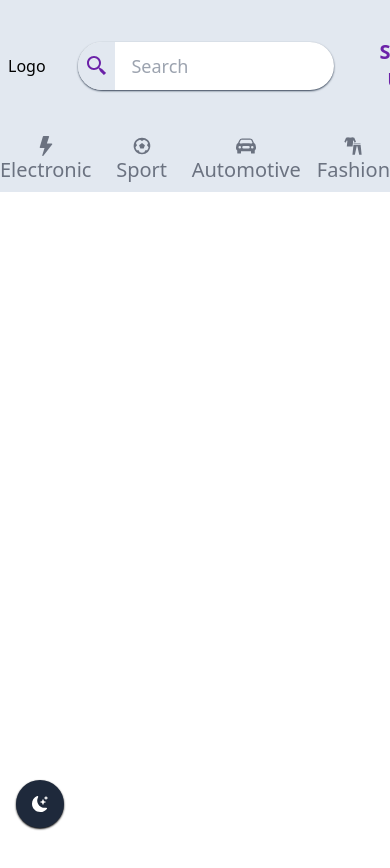
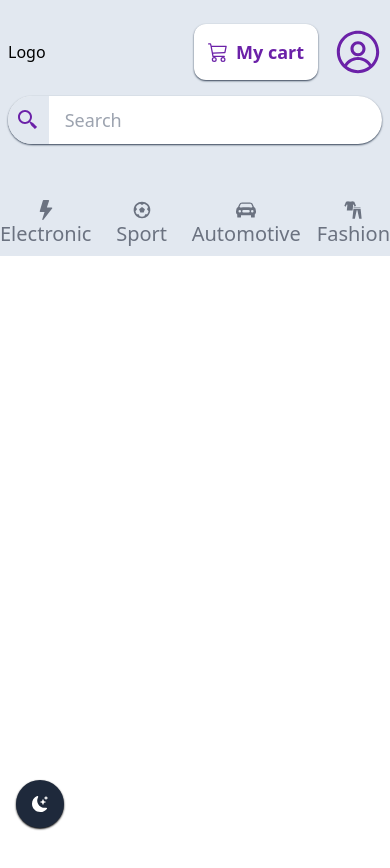
Before and after one commit to b4kii/sales-platform-front, a React (Vite) app: page / in a window 390 px wide. Shown: the top 868 px of the page. Built offline with nearby package versions, Linux system fonts and the light colour scheme.

Commit message:
add mobile version of navbar

```diff
--- a/src/components/Button.jsx
+++ b/src/components/Button.jsx
@@ -7,9 +7,10 @@ const Button = forwardRef(
       <button
         ref={ref}
         className={`
+        whitespace-nowrap
         rounded-xl
+        text-lg
         p-3.5
-        text-xl
         font-semibold
         ${
           secondary
--- a/src/components/Cart/CartButton.jsx
+++ b/src/components/Cart/CartButton.jsx
@@ -12,8 +12,8 @@ const CartButton = () => {
         gap-2
         rounded-xl
         bg-white
-        p-2.5
-        text-xl
+        p-3.5
+        text-lg
         text-purple-800
         shadow-sm
         shadow-slate-700
@@ -36,6 +36,7 @@ const CartButton = () => {
       />
       <span
         className="
+          whitespace-nowrap
           inline-block
           font-semibold
           text-purple-800
--- a/src/components/Categories/CategoryItem.jsx
+++ b/src/components/Categories/CategoryItem.jsx
@@ -24,7 +24,6 @@ const CategoryItem = ({ path, name, icon: Icon }) => {
         to={path}
         className="relative z-10 flex h-full w-full flex-col items-center justify-center text-xl"
       >
-        {/* {icon} */}
         <Icon />
         <span>{name}</span>
       </Link>
--- a/src/components/Categories/CategoryList.jsx
+++ b/src/components/Categories/CategoryList.jsx
@@ -32,7 +32,7 @@ const CategoryList = () => {
   ];
 
   return (
-    <div className="flex h-24 w-full items-end justify-center gap-4 bg-slate-200 dark:bg-slate-700 overflow-y-hidden">
+    <div className="flex h-24 w-full items-end justify-center gap-4 bg-slate-200 dark:bg-slate-700 overflow-y-auto">
       {categories.map(category => {
         return (
           <CategoryItem
--- a/src/components/Modal.jsx
+++ b/src/components/Modal.jsx
@@ -35,7 +35,7 @@ const Modal = ({
   return (
     <div
       onClick={handleClose}
-      className="fixed left-0 top-0 z-[9999] flex h-screen w-screen items-center justify-center bg-neutral-800 bg-opacity-50 ">
+      className="fixed left-0 top-0 z-[9999] flex h-screen w-screen items-center justify-center backdrop-blur-md">
       <div
         className="
           relative
@@ -61,9 +61,9 @@ const Modal = ({
             flex-col
             rounded-lg
             border-0
-            bg-white
-            shadow-lg
+            shadow-md
             dark:bg-slate-700
+            dark:shadow-slate-950
             lg:h-auto
           "
         >
--- a/src/components/Modals/SignupModal.jsx
+++ b/src/components/Modals/SignupModal.jsx
@@ -16,7 +16,6 @@ const SignupModal = () => {
   const handleSubmit = async () => {
     try {
       setIsLoading(true);
-
       signupStore.onClose();
     } catch (error) {
       console.log(error)
--- a/src/components/Navbar/Navbar.jsx
+++ b/src/components/Navbar/Navbar.jsx
@@ -12,16 +12,27 @@ const Navbar = () => {
 
   return (
     <nav
-      className=" fixed top-0 z-50 flex w-full items-center justify-between gap-8 bg-slate-200 px-2 py-6 dark:bg-slate-700
+      className="fixed top-0 z-50 flex w-full flex-wrap items-center justify-between gap-4 bg-slate-200 px-2 py-6 dark:bg-slate-700 lg:flex-nowrap lg:gap-8
       "
     >
-      <div className=" flex-grow-1 flex-shrink-2 w-[50%]">
+      {/* Left */}
+      <div className="grow-1 shrink-2 lg:w-full">
+        <div className="flex gap-4">
           <Link to="/">Logo</Link>
         </div>
-      <div className=" flex-grow-2 flex-shrink-1 w-full">
+      </div>
+      {/* Center */}
+      <div className="grow-2 shrink-1 order-1 lg:-order-none basis-full lg:basis-0 flex justify-center lg:w-full">
         <Searchbar />
       </div>
-      <div className=" flex-grow-1 flex-shrink-2 flex w-full justify-end gap-4 ">
+      {/* Right */}
+      {/* <div className=" flex-grow-1 flex-shrink-2 flex w-full justify-end gap-4 "> */}
+      <div className="grow-1 shrink-2 lg:w-full ">
+        <div className="flex justify-end lg:hidden gap-4">
+          <CartButton />
+          <ProfileButton />
+        </div>
+        <div className="hidden w-full justify-end gap-4 lg:flex">
           <Button
             label="Sign Up"
             secondary
@@ -34,6 +45,7 @@ const Navbar = () => {
           <CartButton />
           <ProfileButton />
         </div>
+      </div>
     </nav>
   );
 };
--- a/src/components/Navbar/Searchbar.jsx
+++ b/src/components/Navbar/Searchbar.jsx
@@ -7,10 +7,10 @@ const Searchbar = () => {
     <div
       className="
         group
-        mr-auto
+        mx-auto
         flex
         h-12
-        w-64
+        w-full
         items-center
         gap-4
         rounded-3xl
@@ -27,8 +27,7 @@ const Searchbar = () => {
         dark:bg-slate-600
         dark:shadow-slate-950
         dark:focus-within:outline-white
-        md:w-80
-        lg:w-[30rem]
+        md:w-[30rem]
       "
     >
       <div
--- a/src/routes/Layout.jsx
+++ b/src/routes/Layout.jsx
@@ -19,7 +19,7 @@ const Layout = () => {
       <SingupModal />
       <ThemeButton />
       <Navbar />
-      <div className="pt-[6rem]">
+      <div className="pt-[10rem] lg:pt-[6rem]">
         <Outlet />
       </div>
       <Footer />
```
Also changed, not shown: src/components/Dropdown/Dropdown.jsx (added), src/components/Dropdown/DropdownItem.jsx (added). Lines whose indentation alone changed are shown as unchanged.
